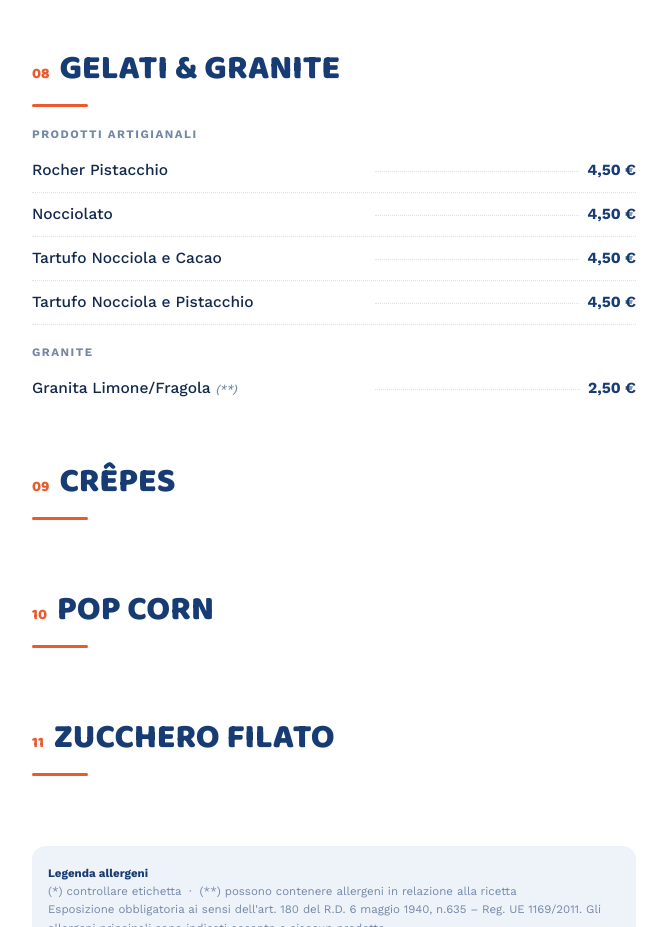
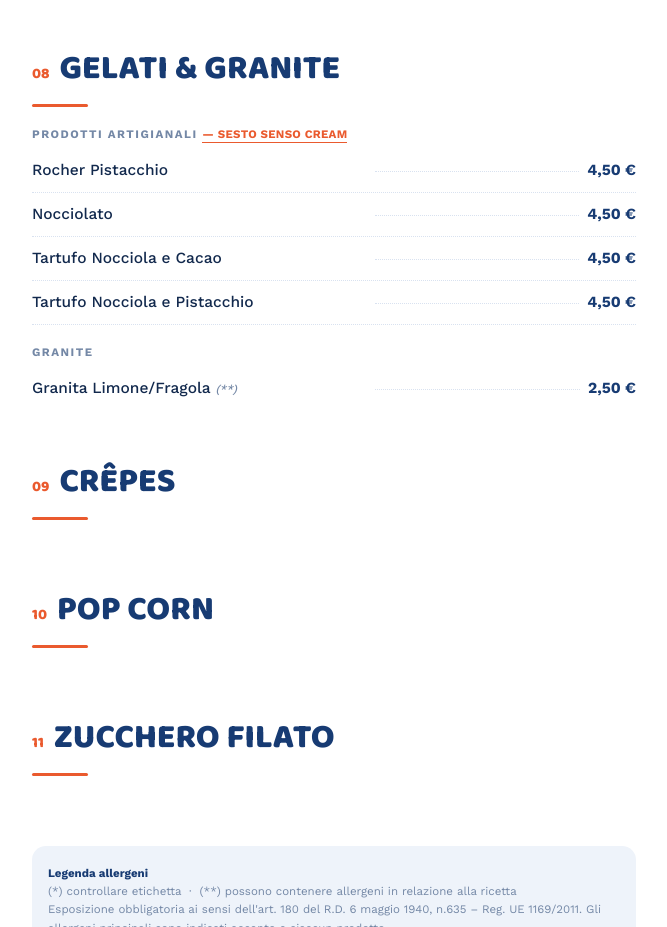
Before and after one commit to hostegi/poolbar, a plain HTML site: page index.html in a window 1280 px wide. Shown: the part 5989-6916 px from the top of the page, without its empty margins (306-973 px from the left). Drawn offline with nearby package versions, Linux system fonts and the light colour scheme; a web font is replaced by a local one.

Commit message:
Update index.html

```diff
--- a/index.html
+++ b/index.html
@@ -175,6 +175,14 @@ main{max-width:640px; margin:0 auto; padding:0 18px;}
   margin:20px 0 8px;
 }
 .subgroup:first-of-type{margin-top:4px;}
+.subgroup-link{
+  color:var(--orange);
+  text-decoration:none;
+  font-weight:700;
+  letter-spacing:0.3px;
+  border-bottom:1px solid var(--orange);
+  padding-bottom:1px;
+}
 
 .item{
   display:flex;
@@ -438,7 +446,7 @@ footer{
   <section class="section" id="gelati">
     <div class="section-head"><span class="num">08</span><h2>Gelati &amp; granite</h2></div>
     <div class="section-rule"></div>
-    <div class="subgroup">Prodotti artigianali</div>
+    <div class="subgroup">Prodotti artigianali <a class="subgroup-link" href="https://www.sestosensocream.it/chi-siamo.php" target="_blank" rel="noopener">— Sesto Senso Cream</a></div>
     <div class="item"><span class="item-name">Rocher Pistacchio</span><span class="item-fill"></span><span class="item-price">4,50 €</span></div>
     <div class="item"><span class="item-name">Nocciolato</span><span class="item-fill"></span><span class="item-price">4,50 €</span></div>
     <div class="item"><span class="item-name">Tartufo Nocciola e Cacao</span><span class="item-fill"></span><span class="item-price">4,50 €</span></div>
@@ -478,6 +486,7 @@ footer{
 
 <script>
   const links = document.querySelectorAll('#nav a');
+  const navEl = document.getElementById('nav');
   const sections = document.querySelectorAll('.section');
   const obs = new IntersectionObserver((entries)=>{
     entries.forEach(entry=>{
@@ -486,7 +495,8 @@ footer{
         const active = document.querySelector('#nav a[href="#'+entry.target.id+'"]');
         if(active){
           active.classList.add('active');
-          active.scrollIntoView({behavior:'smooth', inline:'center', block:'nearest'});
+          const target = active.offsetLeft - (navEl.clientWidth/2) + (active.clientWidth/2);
+          navEl.scrollTo({left: target, behavior:'smooth'});
         }
       }
     });
```
